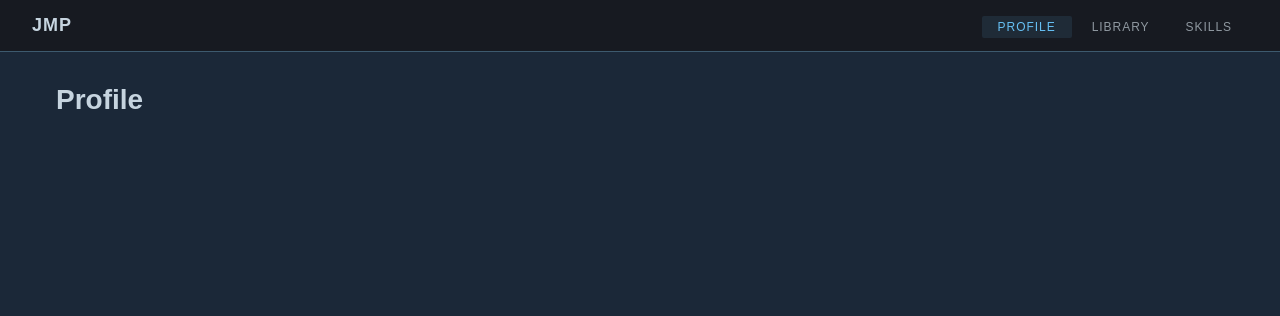
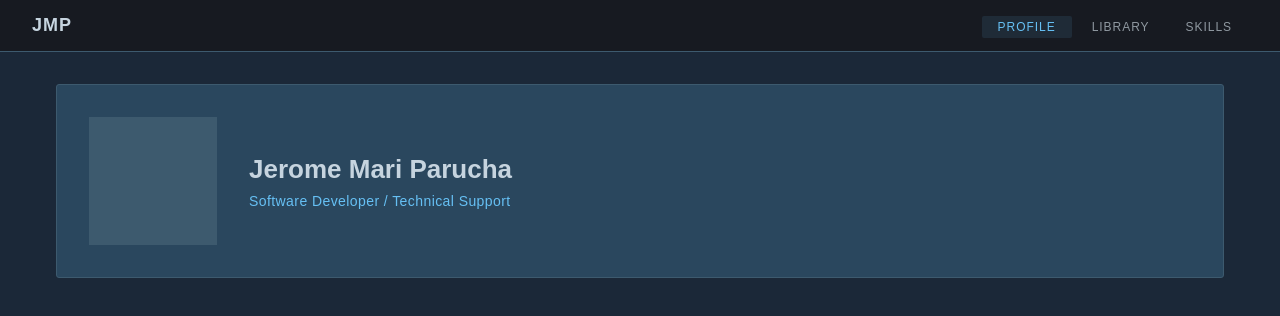
Before and after one commit to jerparucha/jmp-portfolio, an Angular app: page / in a window 1280 px wide. Shown: the top 316 px of the page. Built offline with nearby package versions, Linux system fonts and the light colour scheme.

Commit message:
feat: hero section with name and title (Closes #5)

```diff
--- /dev/null
+++ b/src/app/components/hero/hero.html
@@ -0,0 +1,7 @@
+<section class="hero">
+  <div class="hero__avatar"></div>
+  <div class="hero__info">
+    <h1 class="hero__name">Jerome Mari Parucha</h1>
+    <p class="hero__title">Software Developer / Technical Support</p>
+  </div>
+</section>
--- /dev/null
+++ b/src/app/components/hero/hero.scss
@@ -0,0 +1,30 @@
+.hero {
+  background-color: var(--color-panel);
+  border: 1px solid var(--color-border);
+  border-radius: 3px;
+  padding: var(--spacing-xl);
+  display: flex;
+  align-items: center;
+  gap: var(--spacing-xl);
+  margin-bottom: var(--spacing-xl);
+
+  &__avatar {
+    width: 128px;
+    height: 128px;
+    background-color: var(--color-border);
+    flex-shrink: 0;
+  }
+
+  &__name {
+    color: var(--color-text);
+    font-size: 26px;
+    font-weight: 700;
+    margin-bottom: var(--spacing-sm);
+  }
+
+  &__title {
+    color: var(--color-accent);
+    font-size: 14px;
+    letter-spacing: 0.03em;
+  }
+}
--- a/src/app/pages/profile/profile.html
+++ b/src/app/pages/profile/profile.html
@@ -1,3 +1,3 @@
 <div class="profile-page">
-  <h1>Profile</h1>
+  <app-hero />
 </div>
--- a/src/app/pages/profile/profile.ts
+++ b/src/app/pages/profile/profile.ts
@@ -1,7 +1,9 @@
 import { Component } from '@angular/core';
+import { HeroComponent } from '../../components/hero/hero';
 
 @Component({
   selector: 'app-profile',
+  imports: [HeroComponent],
   templateUrl: './profile.html',
   styleUrl: './profile.scss',
 })
```
Also changed, not shown: src/app/components/hero/hero.ts (added, +8 -0 lines).
